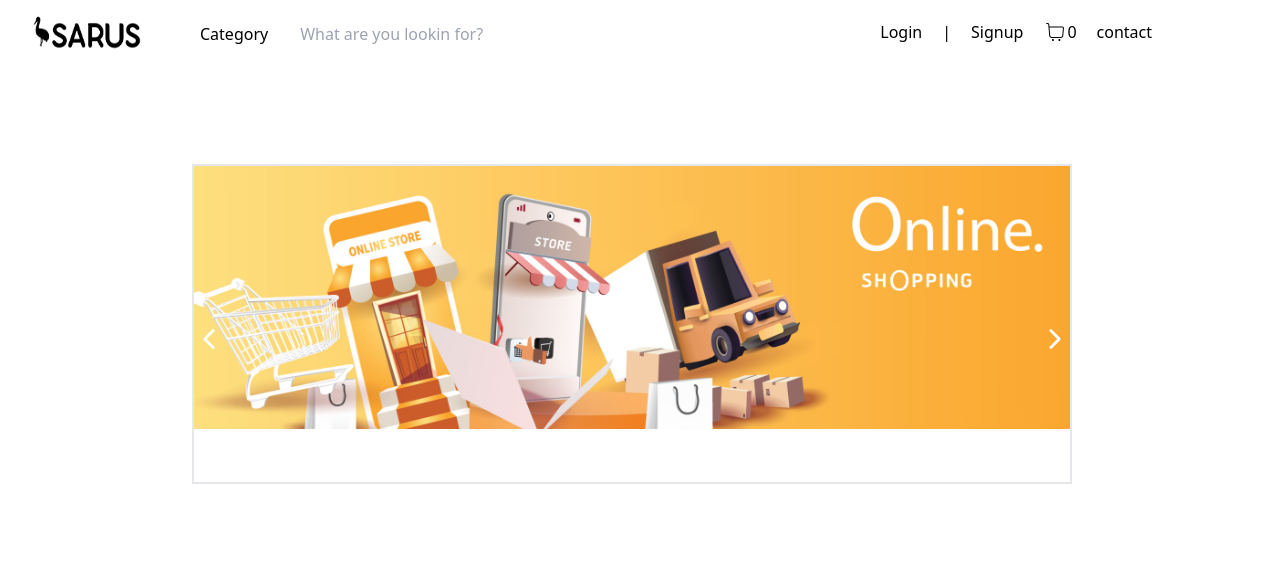
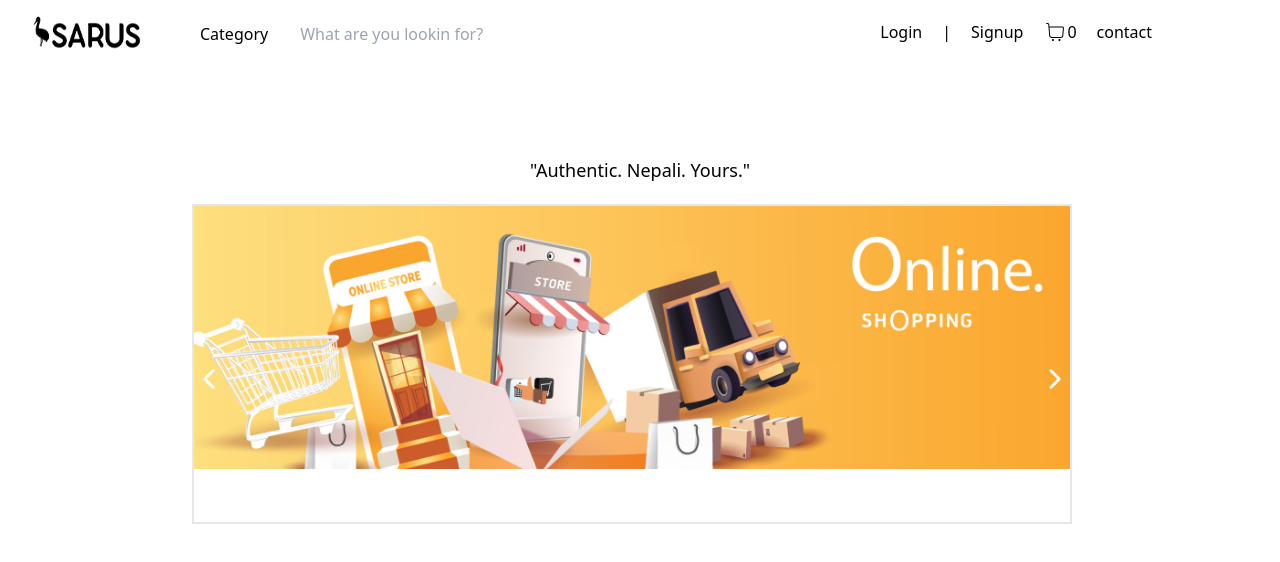
Before and after one commit to Santosa5555/sarus_store, a React (Vite) app in the folder ecommerceWeb/: page / in a window 1280 px wide. Shown: the top 562 px of the page. Built offline with nearby package versions, Linux system fonts and the light colour scheme.

Commit message:
changed banner animation

```diff
--- a/ecommerceWeb/src/layout/RootLayout.jsx
+++ b/ecommerceWeb/src/layout/RootLayout.jsx
@@ -36,7 +36,7 @@ export default function RootLayout() {
 
                 }}
 
-                className={top ? `` : ` bg-slate-200 animate-bounce-once  rounded-md w-[100%] h-[80px] fixed top-0 z-50`}
+                className={top ? `` : ` bg-slate-200 animate-bounce-once shadow-lg shadow-zinc-400 rounded-md w-[100%] h-[80px] fixed top-0 z-50`}
 
             >
                 <div className="z-10">
@@ -52,6 +52,7 @@ export default function RootLayout() {
                                     type="text"
                                     placeholder="What are you lookin for?   "
                                     className="border-none mt-1 mr-4 p-2 rounded-md focus:outline-none bg-white focus:ring-2 focus:ring-blue-500 "
+                                    // onKeyUp={}
                                 />
 
 
--- a/ecommerceWeb/src/pages/HeroSection.jsx
+++ b/ecommerceWeb/src/pages/HeroSection.jsx
@@ -29,8 +29,9 @@ export default function HeroSection() {
     return (
 
         <div className="hero-section">
+            <motion.div className="text-center text-lg font-sans font-thin pb-2" initial={{y:0}} animate={{y:-8}} transition={{duration:1}}>"Authentic. Nepali. Yours."</motion.div>
             {/* banner */}
-            <div className="banner-container flex ml-48 relative border-2 h-80 w-[calc(100%-400px)] overflow-hidden " data-aos="fade-up">
+            <motion.div className="banner-container flex ml-48 relative border-2 h-80 w-[calc(100%-400px)] overflow-hidden " initial={{y:0}} animate={{y:4}} transition={{duration:1}}>
                 {banners.map((banner) => (
                     <div key={banner.id} className={currentSlide === banner.id - 1 ? 'absolute outline-none opacity-100 hover:brightness-105h-80 w-[100%]' : ' opacity-0 absolute border-2w-[calc(100%-200px)]'}>
                         <img src={banner.imageUrl} alt={banner.altText} className='w-full  object-cover min-w-[100%] ' />
@@ -47,7 +48,14 @@ export default function HeroSection() {
                 <button className="absolute right-0 top-[50%] text-white" onClick={() => setCurrentSlide(currentSlide === banners.length - 1 ? 0 : currentSlide + 1)}>
                     <IoIosArrowForward size={30} />
                 </button>
+            </motion.div>
+
+
+            {/* //parallax  */}
+            <div className="parallax">
+
             </div>
+
 
 
 
--- a/ecommerceWeb/tailwind.config.js
+++ b/ecommerceWeb/tailwind.config.js
@@ -1,3 +1,5 @@
+import { transform } from 'framer-motion';
+
 /** @type {import('tailwindcss').Config} */
 export default {
   content: ["./src/**/*.{html,js,jsx}"],
@@ -5,12 +7,15 @@ export default {
     extend: {
       animation: {
         'bounce-once': 'bounceOnce 0.1s ease-in-out 1',
+
       },
       keyframes: {
         bounceOnce: {
           '0%, 100%': { transform: 'translateY(0)' },
           '50%': { transform: 'translateY(-15%)' },
         },
+
+
       },
     },
   },
```
